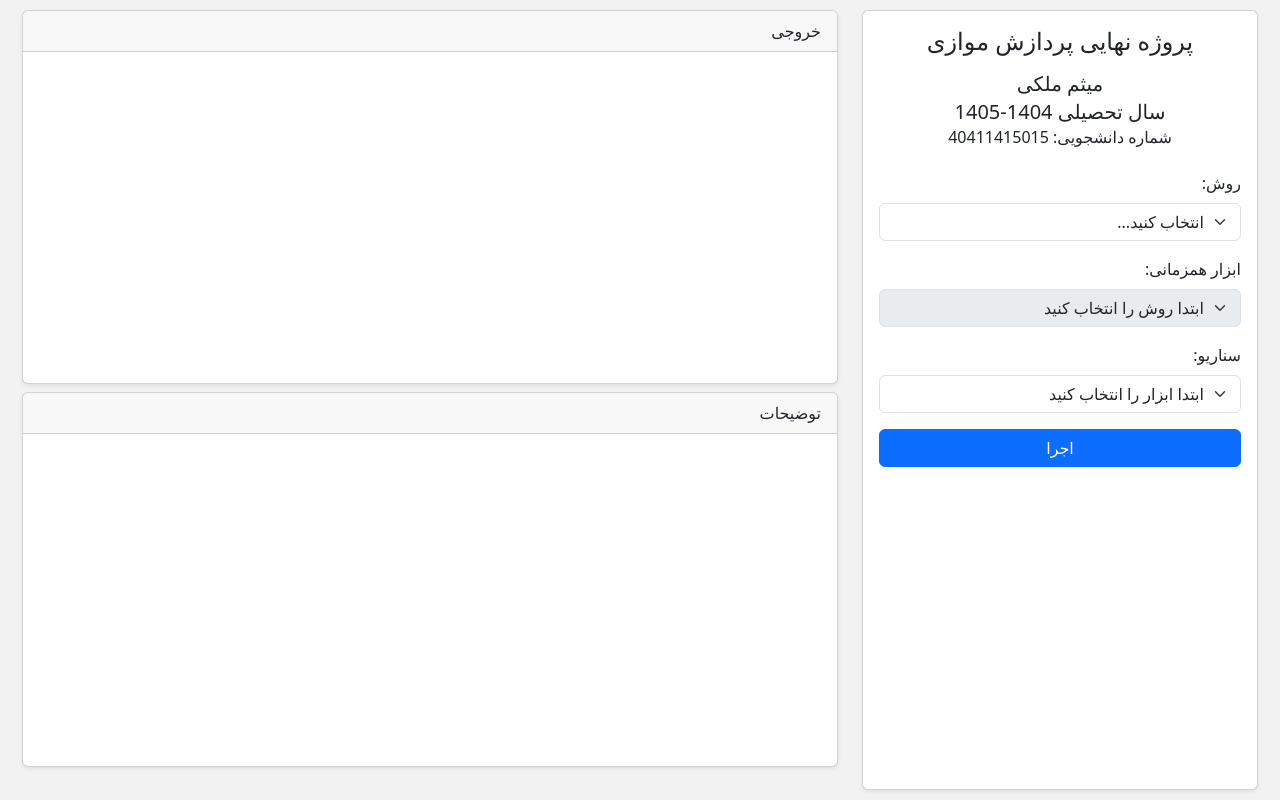
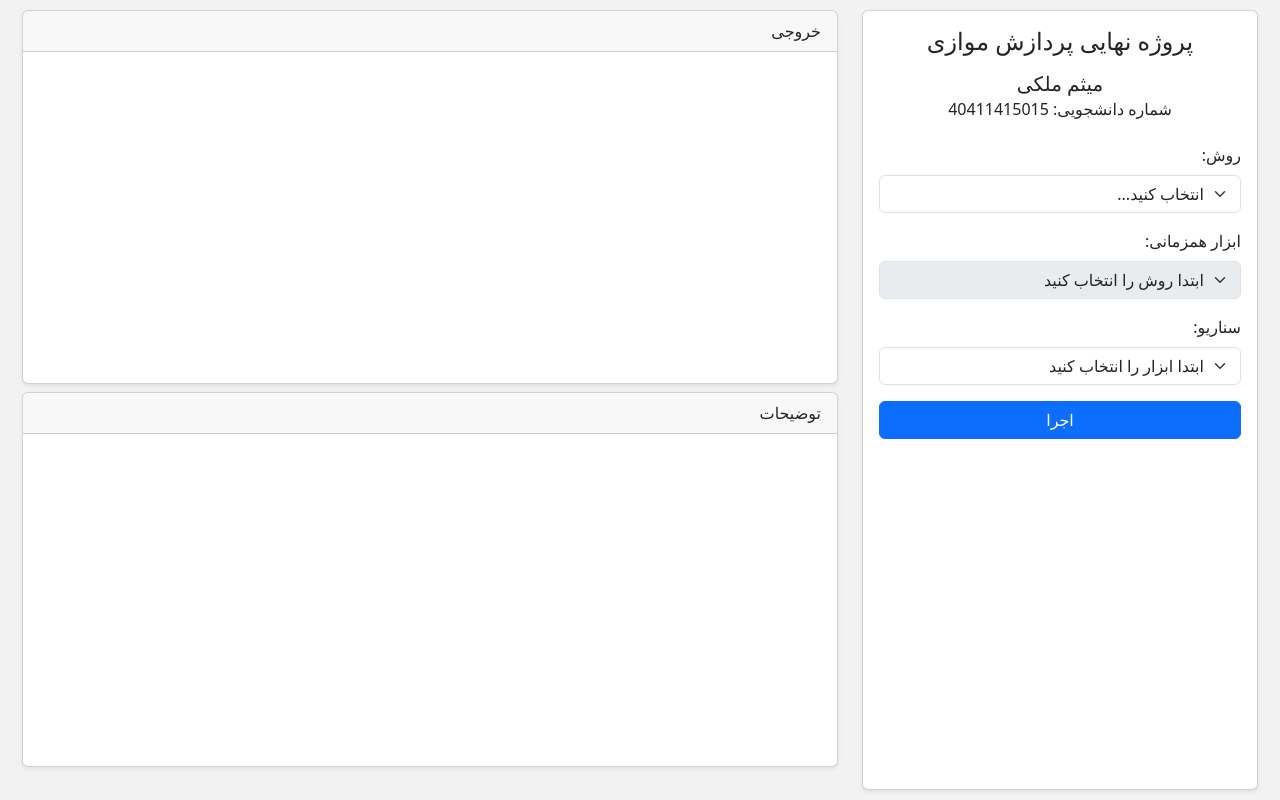
Before and after one commit to mdotmaleki/Thread-Proccess, a FastAPI app: page / in a window 1280 px wide. Run offline with FastAPI, Linux system fonts and the light colour scheme.

Commit message:
Change Content

```diff
--- a/templates/index.html
+++ b/templates/index.html
@@ -41,7 +41,6 @@
 
                     <h4 class="text-center mb-3">پروژه نهایی پردازش موازی</h4>
                     <h5 class="text-center mb-1">میثم ملکی</h5>
-                    <h5 class="text-center mb-1">سال تحصیلی 1404-1405</h5>
                     <h6 class="text-center mb-4">شماره دانشجویی: 40411415015</h6>
 
                     <!-- روش -->
```
